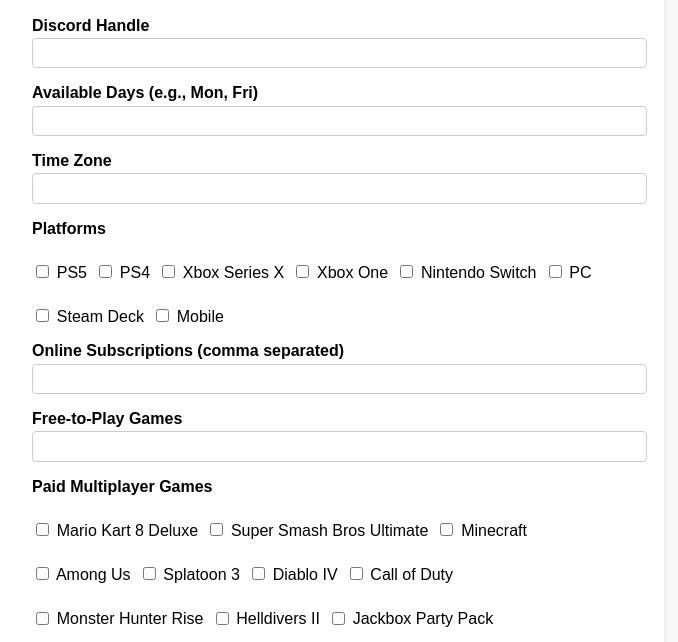
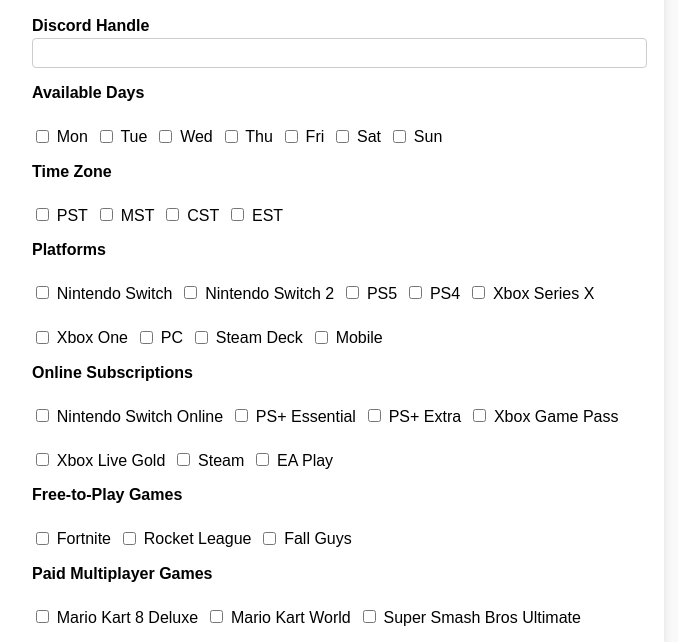
Before and after one commit to SkellyRen/Discord-Game-Night, a plain HTML site: page index.html in a window 1280 px wide. Shown: the part 123-765 px from the top of the page, without its empty margins (308-986 px from the left). Drawn offline with Linux system fonts and the light colour scheme.

Commit message:
Update index.html

```diff
--- a/index.html
+++ b/index.html
@@ -23,45 +23,68 @@
     <label for="name">Discord Handle</label>
     <input type="text" id="name" name="name" required />
 
-    <label for="days">Available Days (e.g., Mon, Fri)</label>
-    <input type="text" id="days" name="days" />
+    <label>Available Days</label>
+    <div class="checkbox-group">
+      <label><input type="checkbox" name="days" value="Mon" /> Mon</label>
+      <label><input type="checkbox" name="days" value="Tue" /> Tue</label>
+      <label><input type="checkbox" name="days" value="Wed" /> Wed</label>
+      <label><input type="checkbox" name="days" value="Thu" /> Thu</label>
+      <label><input type="checkbox" name="days" value="Fri" /> Fri</label>
+      <label><input type="checkbox" name="days" value="Sat" /> Sat</label>
+      <label><input type="checkbox" name="days" value="Sun" /> Sun</label>
+    </div>
 
-    <label for="timezone">Time Zone</label>
-    <input type="text" id="timezone" name="timezone" />
+    <label>Time Zone</label>
+    <div class="checkbox-group">
+      <label><input type="checkbox" name="timezone" value="PST" /> PST</label>
+      <label><input type="checkbox" name="timezone" value="MST" /> MST</label>
+      <label><input type="checkbox" name="timezone" value="CST" /> CST</label>
+      <label><input type="checkbox" name="timezone" value="EST" /> EST</label>
+    </div>
 
     <label>Platforms</label>
     <div class="checkbox-group">
+      <label><input type="checkbox" name="platforms" value="Nintendo Switch" /> Nintendo Switch</label>
+      <label><input type="checkbox" name="platforms" value="Nintendo Switch 2" /> Nintendo Switch 2</label>
       <label><input type="checkbox" name="platforms" value="PS5" /> PS5</label>
       <label><input type="checkbox" name="platforms" value="PS4" /> PS4</label>
       <label><input type="checkbox" name="platforms" value="Xbox Series X" /> Xbox Series X</label>
       <label><input type="checkbox" name="platforms" value="Xbox One" /> Xbox One</label>
-      <label><input type="checkbox" name="platforms" value="Nintendo Switch" /> Nintendo Switch</label>
       <label><input type="checkbox" name="platforms" value="PC" /> PC</label>
       <label><input type="checkbox" name="platforms" value="Steam Deck" /> Steam Deck</label>
       <label><input type="checkbox" name="platforms" value="Mobile" /> Mobile</label>
     </div>
 
-    <label for="subs">Online Subscriptions (comma separated)</label>
-    <input type="text" id="subs" name="subs" />
+    <label>Online Subscriptions</label>
+    <div class="checkbox-group">
+      <label><input type="checkbox" name="subs" value="Nintendo Switch Online" /> Nintendo Switch Online</label>
+      <label><input type="checkbox" name="subs" value="PS+ Essential" /> PS+ Essential</label>
+      <label><input type="checkbox" name="subs" value="PS+ Extra" /> PS+ Extra</label>
+      <label><input type="checkbox" name="subs" value="Xbox Game Pass" /> Xbox Game Pass</label>
+      <label><input type="checkbox" name="subs" value="Xbox Live Gold" /> Xbox Live Gold</label>
+      <label><input type="checkbox" name="subs" value="Steam" /> Steam</label>
+      <label><input type="checkbox" name="subs" value="EA Play" /> EA Play</label>
+    </div>
 
-    <label for="free">Free-to-Play Games</label>
-    <input type="text" id="free" name="free" />
+    <label>Free-to-Play Games</label>
+    <div class="checkbox-group">
+      <label><input type="checkbox" name="free" value="Fortnite" /> Fortnite</label>
+      <label><input type="checkbox" name="free" value="Rocket League" /> Rocket League</label>
+      <label><input type="checkbox" name="free" value="Fall Guys" /> Fall Guys</label>
+    </div>
 
     <label>Paid Multiplayer Games</label>
     <div class="checkbox-group">
       <label><input type="checkbox" name="paid" value="Mario Kart 8 Deluxe" /> Mario Kart 8 Deluxe</label>
+      <label><input type="checkbox" name="paid" value="Mario Kart 8 Deluxe" /> Mario Kart World</label>
       <label><input type="checkbox" name="paid" value="Super Smash Bros Ultimate" /> Super Smash Bros Ultimate</label>
       <label><input type="checkbox" name="paid" value="Minecraft" /> Minecraft</label>
       <label><input type="checkbox" name="paid" value="Among Us" /> Among Us</label>
       <label><input type="checkbox" name="paid" value="Splatoon 3" /> Splatoon 3</label>
-      <label><input type="checkbox" name="paid" value="Diablo IV" /> Diablo IV</label>
-      <label><input type="checkbox" name="paid" value="Call of Duty" /> Call of Duty</label>
-      <label><input type="checkbox" name="paid" value="Monster Hunter Rise" /> Monster Hunter Rise</label>
-      <label><input type="checkbox" name="paid" value="Helldivers II" /> Helldivers II</label>
       <label><input type="checkbox" name="paid" value="Jackbox Party Pack" /> Jackbox Party Pack</label>
     </div>
 
-    <label for="notes">Notes or Other Games</label>
+    <label for="notes">Notes or Other Game Suggestions</label>
     <textarea id="notes" name="notes"></textarea>
 
     <button type="submit">Submit</button>
@@ -71,18 +94,22 @@
     document.getElementById('signup-form').addEventListener('submit', async function(e) {
       e.preventDefault();
 
+      const getChecked = (name) =>
+        [...document.querySelectorAll(`input[name='${name}']:checked`)]
+          .map(cb => cb.value)
+          .join(', ');
+
       const data = new FormData(e.target);
-      const getChecked = (name) => [...document.querySelectorAll(`input[name='${name}']:checked`)].map(cb => cb.value).join(', ');
 
       const entry = [
         data.get('name'),
-        data.get('days'),
-        data.get('timezone'),
+        getChecked('days'),
+        getChecked('timezone'),
         getChecked('platforms'),
-        data.get('subs'),
-        data.get('free'),
+        getChecked('subs'),
+        getChecked('free'),
         getChecked('paid'),
-        data.get('notes').replace(/\n/g, ' ')
+        data.get('notes')?.replace(/\n/g, ' ')
       ].map(item => `"${item}"`).join(',') + '\n';
 
       const blob = new Blob([entry], { type: 'text/plain' });
```
